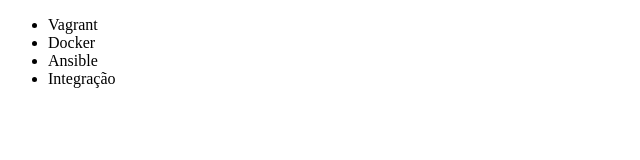
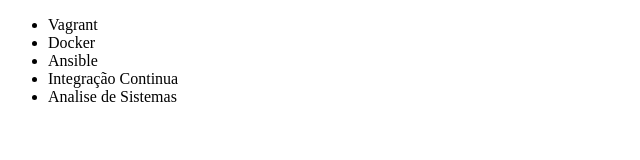
Before and after one commit to vitorlacerda08/alura, a plain HTML site: page index.html in a window 1280 px wide. Shown: the whole page, without its empty margins (0-640 px from the left). Drawn offline with Linux system fonts and the light colour scheme.

Commit message:
Add novos cursos

```diff
--- a/index.html
+++ b/index.html
@@ -9,7 +9,8 @@
         <li>Vagrant</li>
         <li>Docker</li>
         <li>Ansible</li>
-        <li>Integração</li>
+        <li>Integração Continua</li>
+        <li>Analise de Sistemas</li>
     </ul>
 </body>
 </html>
```
